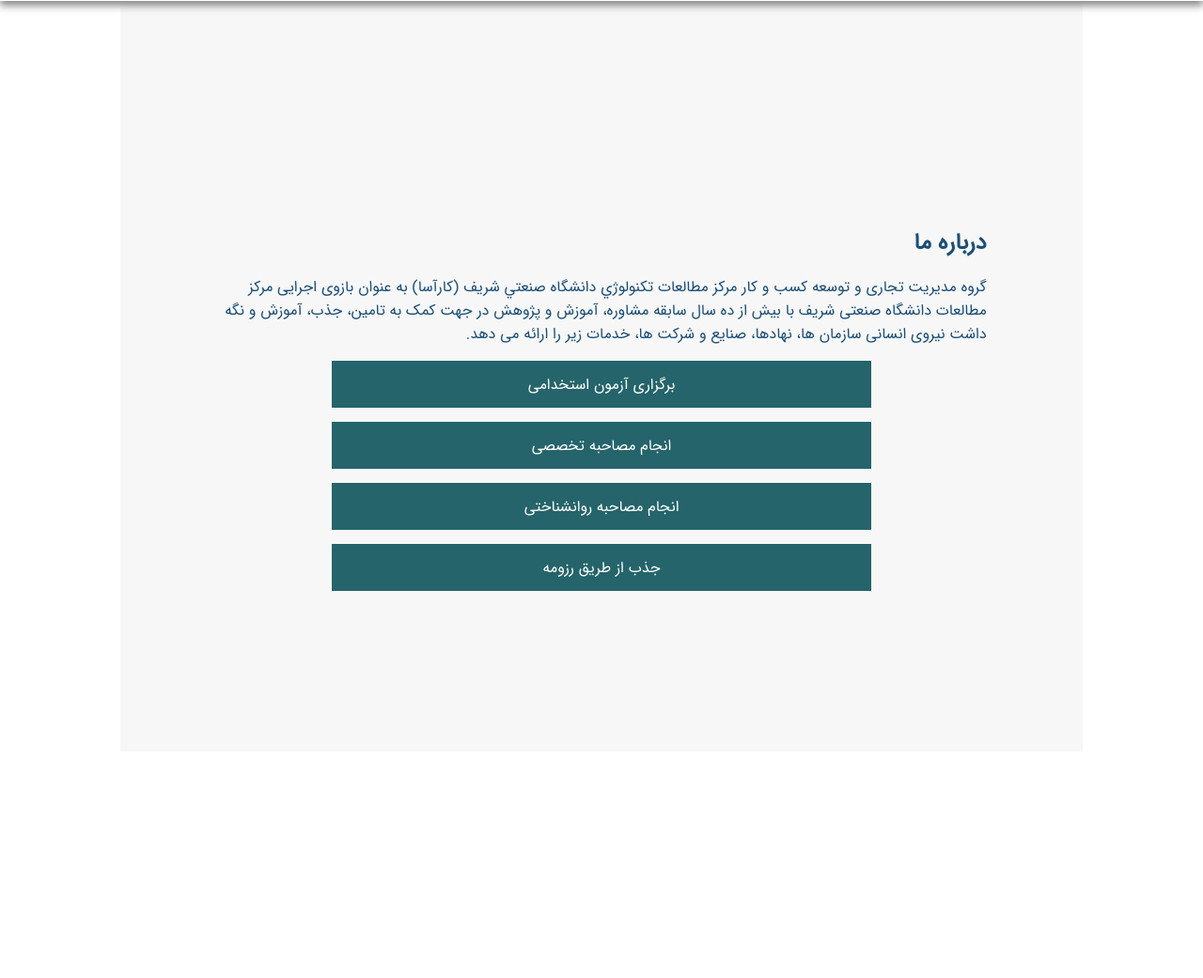
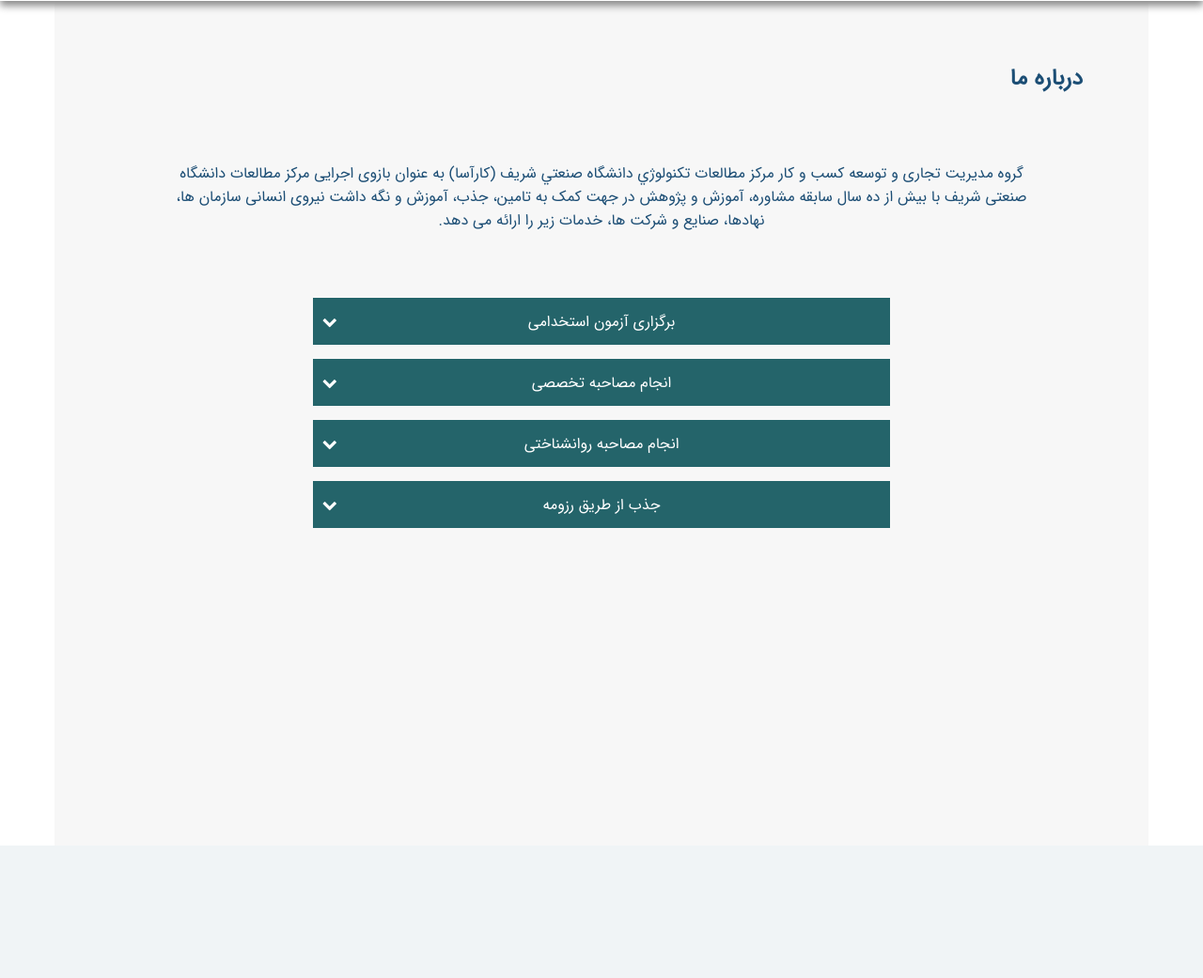
Before and after one commit to Nastaran95/kar, a PHP site: page /aboutUs.php in a window 1280 px wide. Shown: the part 200-1241 px from the top of the page at 94% size. After the commit the page ends 1100 px from the top, so only its background shows below. Run offline with PHP 8.4, Linux system fonts and the light colour scheme.

Commit message:
header and about us page. revise is necessary.

```diff
--- a/aboutUs.php
+++ b/aboutUs.php
@@ -15,30 +15,43 @@ include 'header.php'
 <head>
     <link rel="stylesheet" href="css/global.css"/>
     <link rel="stylesheet" href="css/helper.css"/>
+    <script src="js/jQuery.js" ></script>
+    <script src="js/helper.js"></script>
     <link rel="stylesheet" href="https://cdnjs.cloudflare.com/ajax/libs/font-awesome/4.7.0/css/font-awesome.min.css">
 </head>
 <body>
 <div class ="container grayColor">
-    <div class="row">
-        <br/>
-        <div class="container">
 
             <h1 class="dark_text">درباره ما</h1>
-            <p class="dark_text">
+            <p class="dark_text" style="margin: 70px 50px; text-align: center;">
                 گروه مدیریت تجاری و توسعه کسب و کار مرکز مطالعات تكنولوژي دانشگاه صنعتي شريف (کارآسا) به عنوان بازوی اجرایی مرکز مطالعات دانشگاه صنعتی شریف با بیش از ده سال سابقه مشاوره، آموزش و پژوهش در جهت کمک به تامین، جذب، آموزش و نگه داشت نیروی انسانی سازمان ها، نهادها، صنایع و شرکت ها، خدمات زیر را ارائه می دهد.
             </p>
 
             <div class="opening_bars">
-                <div class="bar"> برگزاری آزمون استخدامی</div>
-                <div class="bar">انجام مصاحبه تخصصی</div>
-                <div class="bar">انجام مصاحبه روانشناختی</div>
-                <div class="bar">جذب از طریق رزومه</div>
+                <div class="item">
+                <div id="bar_1" class="bar"> برگزاری آزمون استخدامی<span id="arrow_1" class="bar_arrow"></span></div>
+                <div id="text_1" class="bar_text hide">جذب و استخدام عبارت است از فرآیند جستجو و جذب کردن کاندیداهای شایسته برای موقعیت های شغلی موجود و یا به وجود آمده در سازمان، به نحوی که هر دو طرف بتوانند برای طرف مقابل سودمند باشند. آنچه همواره در جذب و استخدام منابع انسانی مورد پرسش بوده است روش انجام دادن این پروسه می باشد. نظر به پیشرفت علم و افزایش رشد دانش آموختگان در سطح جامعه در مقابل پست های محدود بلا تصدی جهت جذب افراد جویای کار و به منظور رعایت عدالت استخدامی و انتصاب افراد اصلح به نظر می رسد بهترین روش انجام مراحل جذب نیروی انسانی برگزاری آزمون استخدامی می باشد.</div>
+                </div>
+                <div class="item">
+                <div id="bar_2" class="bar">انجام مصاحبه تخصصی<span class="bar_arrow"/> </div>
+                    <div class="bar_text hide">مصاحبه يكي از مهم ترين مراحل فرآيند استخدام است كه بيشتر كارفرمايان و سازمان هاي استخدامي بر انجام آن اصرار دارند. هدف از مصاحبه، دادن فرصتي به مصاحبه كننده (استخدام كننده يا كارفرما ) براي ارزيابي مهارت ها و قابليت های استخدام شونده و نیز برای کارجو و استخدام شونده جهت نمایش مهارت ها و قابلیت های خود می باشد. این واحد در جهت تکمیل فرآیند جذب نیروی انسانی برگزار کننده مصاحبه های تخصصی می باشد. پرسش هايي كه در اين قبيل مصاحبه ها پرسيده مي شود، معمولابه گونه اي طراحي مي شوند تا منعكس كننده مهارت ها و قابليت هايي باشند كه كارفرما به دنبال آنهاست.</div>
+                </div>
+                <div class="item">
+                <div id="bar_3" class="bar">انجام مصاحبه روانشناختی<span class="bar_arrow"/> </div>
+                    <div class="bar_text hide">واحد کارآسا فعال، در زمینه برگزاری مصاحبه های روانشناختی برای مشاغل مختلف و در سطوح مختلف سازمان می باشد. برخی از آزمون هایی که این واحد برگزار می کند عبارتند از:</div>
+                </div>
+                <div class="item">
+                <div id="bar_4" class="bar">جذب از طریق رزومه<span class="bar_arrow" /></div>
+                    <div class="bar_text hide">یکی دیگر از روش های تامین نیروی انسانی مورد نیاز سازمان ها جذب از طریق ارسال رزومه می باشد. که فرآیند روش به شکل زیر می باشد:
+
+                        بررسی و استخراج رزومه ها و مطابقت با نیازها
+                        ارزشیابی اولیه کارجویان به صورت حضوری
+                        ارسال رزومه به کارفرما به همراه نمرات ارزشیابی
+                        اطلاع رسانی رزومه های تایید شده به کارآسا توسط کارفرما
+                        ارسال افراد تایید شده به همراه معرفی نامه از کارآسا</div>
+                </div>
             </div>
 
         </div>
 
-
-
-    </div>
-</div>
 </body>
--- a/css/global.css
+++ b/css/global.css
@@ -32,6 +32,7 @@ body {
     width: 80%;
     margin: 0 auto;
     height: 100%;
+    padding: 50px 70px;
     position: relative;
     top: 200px;
 }
--- a/css/helper.css
+++ b/css/helper.css
@@ -1,12 +1,31 @@
-.opening_bars .bar{
+.opening_bars .item{
+    width: 60%;
+    margin: 15px auto;
+}
+.opening_bars .item .bar{
+    position: relative;
     background-color:  #24646a;
     display: flex;
     justify-content: center;
     align-items: center;
     text-align: center;
     color: #fff;
-    width: 70%;
     height: 50px;
     padding: 10px auto;
-    margin:15px auto;
 }
+.bar .bar_arrow{
+    position: absolute;
+    left: 10px;
+    top: auto;
+}
+.bar .bar_arrow:before{
+    content: "\f078";
+    font-family: FontAwesome;
+}
+.bar .bar_arrow.opened:before{
+    content: "\f077";
+    font-family: FontAwesome;
+}
+.hide {
+    display: none;
+}
--- /dev/null
+++ b/js/helper.js
@@ -0,0 +1,6 @@
+$(document).ready(function () {
+    $(document).on('click',".bar_arrow",function (event) {
+        bar = $(this).parent().parent().children(".bar_text").toggleClass('hide');
+        $(this).toggleClass('opened');
+    });
+});
```
